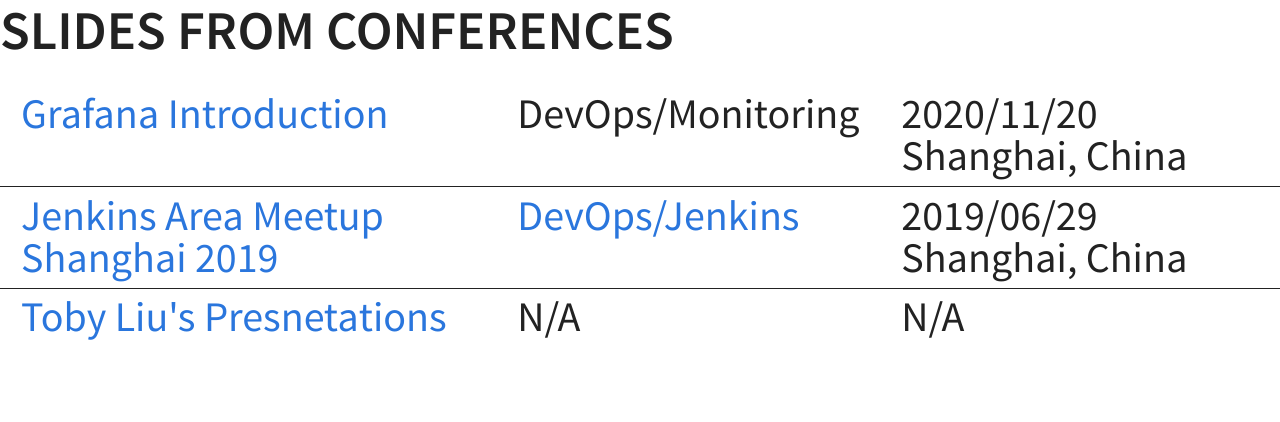
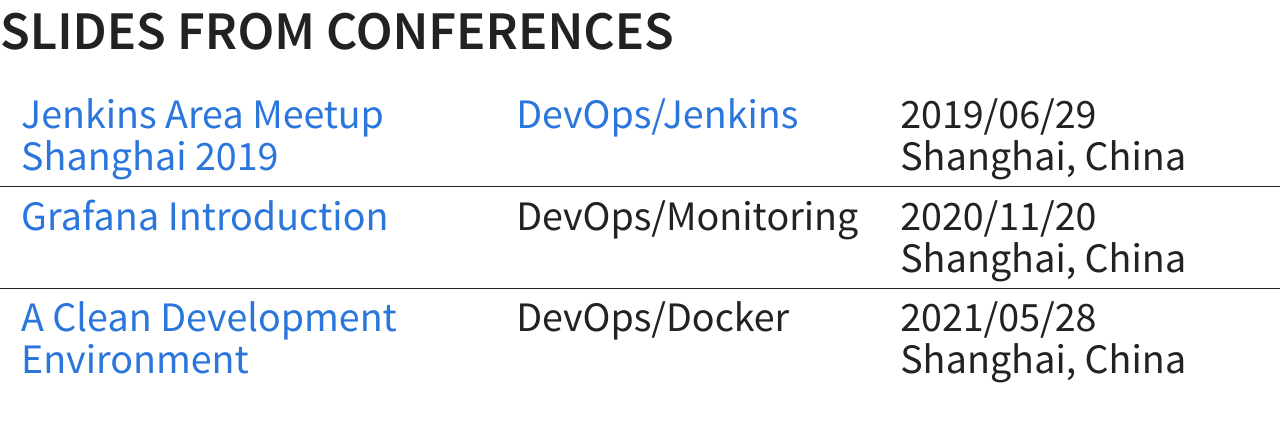
Before and after one commit to liuning0820/liuning0820.github.io, a Jekyll site: the page ex_presentations/index.html, which Jekyll copies as it is, in a window 1280 px wide. Shown: the top 422 px of the page. Built offline with Jekyll 4.4.1, drawn with Linux system fonts in a browser that asks for light colours.

Commit message:
prepare a clean dev env

```diff
--- a/ex_presentations/index.html
+++ b/ex_presentations/index.html
@@ -1,5 +1,6 @@
 <!doctype html>
 <html>
+
 <head>
 	<meta charset="utf-8">
 	<meta name="viewport" content="width=device-width, initial-scale=1.0, maximum-scale=1.0, user-scalable=no">
@@ -14,6 +15,7 @@
 	<link rel="stylesheet" href="lib/css/monokai.css">
 
 </head>
+
 <body>
 	<!-- <div class="reveal">
 			<div class="slides">
@@ -25,6 +27,12 @@
 	<div class="reveal">
 		<h3>Slides from conferences</h3>
 		<table>
+			<tr>
+				<td><a href="2019-06_jenkins_area_meetup">Jenkins Area Meetup Shanghai 2019</a></td>
+				<td><a href="https://www.meetup.com/Shanghai-Jenkins-Area-Meetup/events/262169713/">DevOps/Jenkins</a>
+				</td>
+				<td>2019/06/29 Shanghai, China</td>
+			</tr>
 
 			<tr>
 				<td><a href="2020-11_grafana_intro">Grafana Introduction</a></td>
@@ -32,16 +40,12 @@
 				<td>2020/11/20 Shanghai, China</td>
 			</tr>
 
-				<tr>
-				  <td><a href="2019-06_jenkins_area_meetup">Jenkins Area Meetup Shanghai 2019</a></td>
-				  <td><a href= "https://www.meetup.com/Shanghai-Jenkins-Area-Meetup/events/262169713/">DevOps/Jenkins</a></td>
-				  <td>2019/06/29 Shanghai, China</td>
-				  </tr>
+
 
 			<tr>
-					<td><a href="https://liuning0820.github.io/ex_presentations/">Toby Liu's Presnetations</a></td>
-					<td>N/A</td>
-					<td>N/A</td>
+				<td><a href="2021-05_a_clean_dev_env">A Clean Development Environment</a></td>
+				<td>DevOps/Docker</td>
+				<td>2021/05/28 Shanghai, China</td>
 			</tr>
 			</ul>
 		</table>
@@ -64,4 +68,5 @@
 		});
 	</script>
 </body>
+
 </html>
```
Also changed, not shown: ex_presentations/2021-05_a_clean_dev_env/a-clean-dev-env.md (added, +48 -0 lines), ex_presentations/2021-5_a_clean_dev_env/a-clean-dev-env.md (deleted, +0 -32 lines), ex_presentations/2021-05_a_clean_dev_env/images/container.jpg (added), ex_presentations/2021-05_a_clean_dev_env/images/docker-power-user.png (renamed from ex_presentations/2021-5_a_clean_dev_env/images/docker-power-user.png), ex_presentations/2021-05_a_clean_dev_env/index.html (renamed from ex_presentations/2021-5_a_clean_dev_env/index.html). Lines whose indentation alone changed are shown as unchanged.
